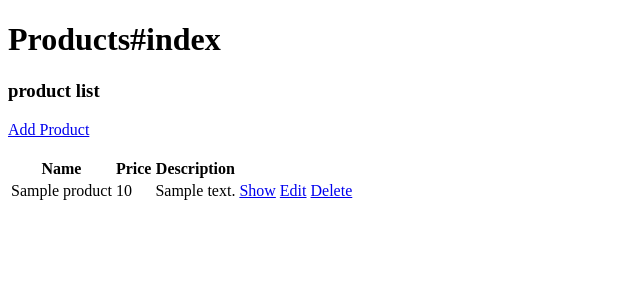
After one commit to ikramjaved1/lockerapp, a Rails app: page /products in a window 1280 px wide. The commit adds this page. Shown: the top 300 px of the page, without its empty margins (0-640 px from the left). Run offline with Rails 7, Linux system fonts and the light colour scheme; tables that the repository leaves empty hold one stand-in row (values such as "Sample post"); style sheets or scripts are compiled from the project's sources.

Commit message:
Products: Successfully Add product feature and  its crud

```diff
--- /dev/null
+++ b/app/assets/stylesheets/products.scss
@@ -0,0 +1,3 @@
+// Place all the styles related to the Products controller here.
+// They will automatically be included in application.css.
+// You can use Sass (SCSS) here: http://sass-lang.com/
--- /dev/null
+++ b/app/controllers/products_controller.rb
@@ -0,0 +1,64 @@
+class ProductsController < ApplicationController
+    # GET method to get all products from database
+  def index
+    @products = Product.all
+  end
+
+  # GET method to get a product by id
+  def show
+    @product = Product.find(params[:id])
+  end
+
+  # GET method for the new product form
+  def new
+    @product = Product.new
+  end
+
+  # POST method for processing form data
+  def create
+    @product = Product.create(product_params)
+    @product.user_id = current_user.id
+    if @product.save
+      flash[:notice] = 'Product added!'
+      redirect_to products_path
+    else
+      flash[:error] = 'Failed to edit product!'
+      render :new
+    end
+  end
+
+  # GET method for editing a product based on id
+  def edit
+    @product = Product.find(params[:id])
+  end
+
+  # PUT method for updating in database a product based on id
+  def update
+    @product = Product.find(params[:id])
+    if @product.update_attributes(product_params)
+      flash[:notice] = 'Product updated!'
+      redirect_to products_path
+    else
+      flash[:error] = 'Failed to edit product!'
+      render :edit
+    end
+  end
+
+  # DELETE method for deleting a product from database based on id
+  def destroy
+    @product = Product.find(params[:id])
+    if @product.delete
+      flash[:notice] = 'Product deleted!'
+      redirect_to root_path
+    else
+      flash[:error] = 'Failed to delete this product!'
+      render :destroy
+    end
+  end
+
+  # we used strong parameters for the validation of params
+  def product_params
+    params.require(:product).permit(:product_name, :price, :description)
+  end
+
+end
--- /dev/null
+++ b/app/helpers/products_helper.rb
@@ -0,0 +1,2 @@
+module ProductsHelper
+end
--- /dev/null
+++ b/app/models/product.rb
@@ -0,0 +1,3 @@
+class Product < ApplicationRecord
+  belongs_to :user
+end
--- a/app/models/user.rb
+++ b/app/models/user.rb
@@ -5,6 +5,8 @@ class User < ApplicationRecord
     :recoverable, :rememberable, :validatable,
     :confirmable
 
+    has_many :products
+
     validates :user_name, presence: true
     validates :email, presence: true
 
--- a/app/views/homes/index.html.erb
+++ b/app/views/homes/index.html.erb
@@ -4,7 +4,7 @@
   <% if current_user.buyer? %>
     <%= link_to "Become a seller",  switch_role_home_path(current_user) %><br/>
     <% else %>
-      <%= link_to "Create a Product", root_path %><br/>
+      <%= link_to "Create a Product",  new_product_path %><br/>
       <%= link_to "Become a buyer",  switch_role_home_path(current_user) %><br/>
     <% end %>
 
--- /dev/null
+++ b/app/views/products/index.html.erb
@@ -0,0 +1,40 @@
+<h1>Products#index</h1>
+
+<!DOCTYPE html>
+<html>
+<body>
+<div class="container">
+    <h3>product list</h3>
+
+    <div>
+        <%= link_to 'Add Product', new_product_path %>
+    </div>
+    <br>
+    <table>
+    <thead>
+    <tr>
+        <th>Name</th>
+        <th>Price</th>
+        <th>Description</th>
+    </tr>
+    </thead>
+    <tbody>
+    <% @products.each do |product| %>
+        <tr>
+            <td><%= product.product_name %></td>
+            <td><%= product.price %></td>
+            <td><%= truncate(product.description, :length => 75) %></td>
+            <div>
+            <td>
+                <%= link_to 'Show', product_path(product) %>
+                <%= link_to 'Edit', edit_product_path(product) %>
+                <%= link_to 'Delete', product_path(product), method: :delete %>
+            </div>
+            </td>
+        </tr>
+    <% end %>
+    </tbody>
+    </table>
+    </div>
+</body>
+</html>
--- /dev/null
+++ b/app/views/products/new.html.erb
@@ -0,0 +1 @@
+<%= render 'products/form' %>
--- a/config/routes.rb
+++ b/config/routes.rb
@@ -1,8 +1,10 @@
 Rails.application.routes.draw do
+  get 'products/index'
   devise_for :users
   # For details on the DSL available within this file, see https://guides.rubyonrails.org/routing.
 
   root to: "homes#index"
+  resources :products
   resources :homes do
     member do
       get :switch_role
--- /dev/null
+++ b/db/migrate/20220624114659_change_name_to_product_name.rb
@@ -0,0 +1,5 @@
+class ChangeNameToProductName < ActiveRecord::Migration[6.0]
+  def change
+    rename_column :products, :name, :product_name
+  end
+end
```
Also changed, not shown: app/views/products/_form.html.erb (added, +20 -0 lines), app/views/products/edit.html.erb (added, +27 -0 lines), app/views/products/show.html.erb (added, +25 -0 lines), db/migrate/20220624105851_create_products.rb (added, +12 -0 lines), test/controllers/products_controller_test.rb (added, +9 -0 lines), test/fixtures/products.yml (added, +13 -0 lines), test/models/product_test.rb (added, +7 -0 lines), db/schema.rb.
